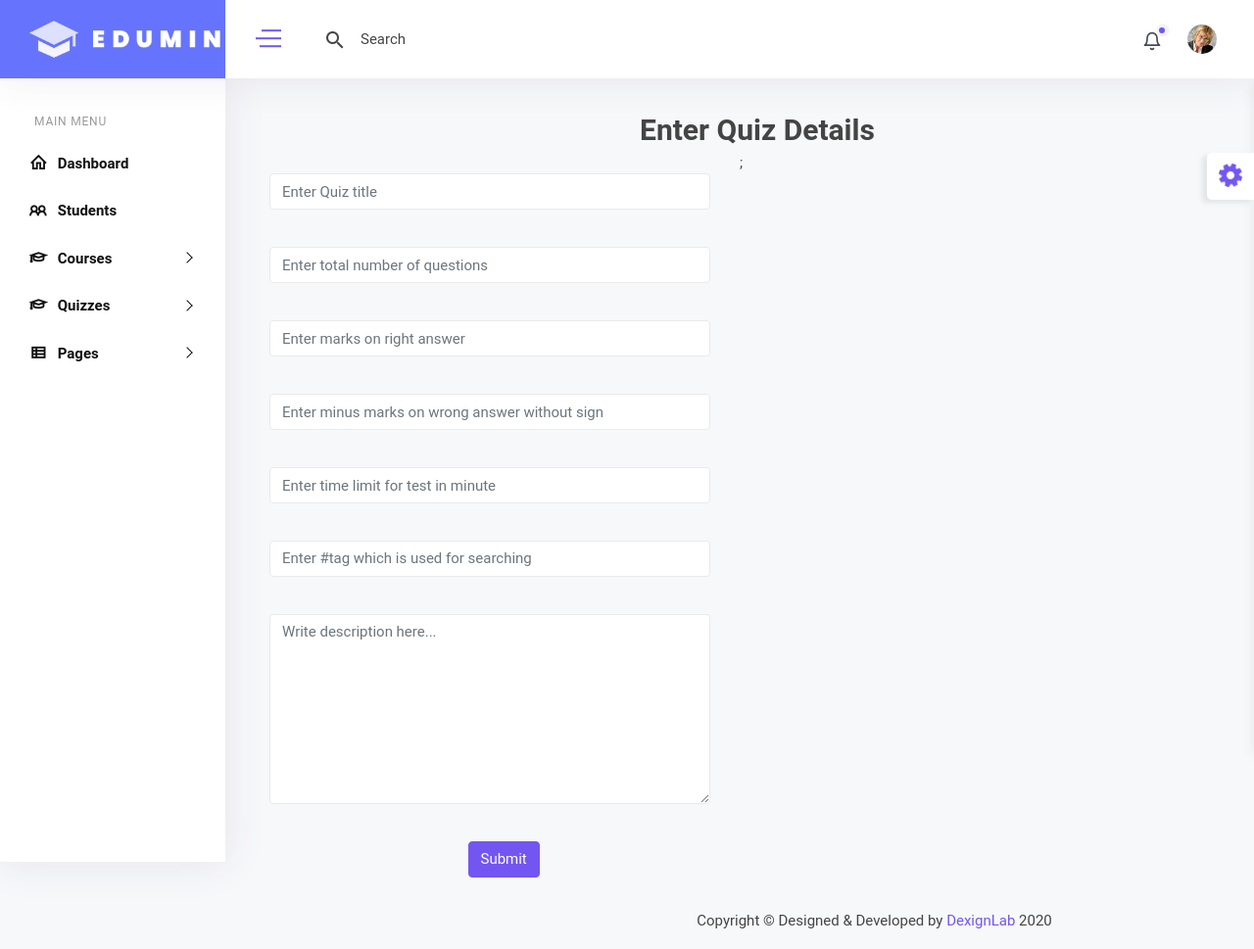
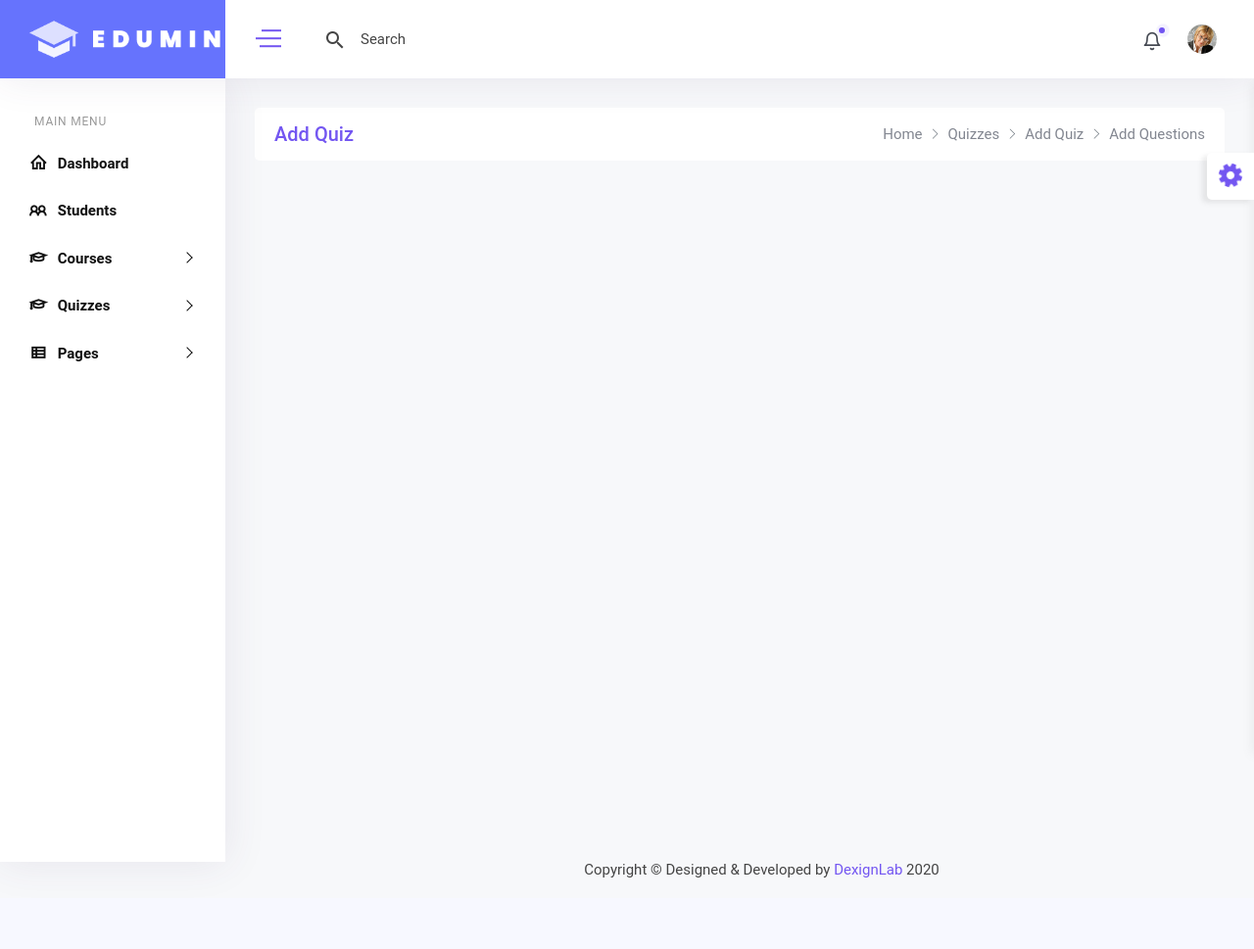
Before and after one commit to elFilaly001/QUIZZ, a PHP site: page /add-questions.php in a window 1280 px wide. Shown: the whole page at 98% size. After the commit the page ends 896 px from the top, so only its background shows below. Run offline with PHP 8.4, Linux system fonts and the light colour scheme; some web fonts are replaced.

```diff
--- a/Interface/add-questions.php
+++ b/Interface/add-questions.php
@@ -366,88 +366,21 @@
         ***********************************-->
 <div class="content-body">
     <div class="container-fluid">
-    <div class="row">
-<span class="title1" style="margin-left:40%;font-size:30px;"><b>Enter Quiz Details</b></span><br /><br />
- <div class="col-md-3"></div><div class="col-md-6">   <form class="form-horizontal title1" name="form" action="update.php?q=addquiz"  method="POST">
-<fieldset>
-
-
-<!-- Text input-->
-<div class="form-group">
-  <label class="col-md-12 control-label" for="name"></label>
-  <div class="col-md-12">
-  <input id="name" name="name" placeholder="Enter Quiz title" class="form-control input-md" type="text">
-
-  </div>
-</div>
-
-
-
-<!-- Text input-->
-<div class="form-group">
-  <label class="col-md-12 control-label" for="total"></label>
-  <div class="col-md-12">
-  <input id="total" name="total" placeholder="Enter total number of questions" class="form-control input-md" type="number">
-
-  </div>
-</div>
-
-<!-- Text input-->
-<div class="form-group">
-  <label class="col-md-12 control-label" for="right"></label>
-  <div class="col-md-12">
-  <input id="right" name="right" placeholder="Enter marks on right answer" class="form-control input-md" min="0" type="number">
-
-  </div>
-</div>
-
-<!-- Text input-->
-<div class="form-group">
-  <label class="col-md-12 control-label" for="wrong"></label>
-  <div class="col-md-12">
-  <input id="wrong" name="wrong" placeholder="Enter minus marks on wrong answer without sign" class="form-control input-md" min="0" type="number">
-
-  </div>
-</div>
-
-<!-- Text input-->
-<div class="form-group">
-  <label class="col-md-12 control-label" for="time"></label>
-  <div class="col-md-12">
-  <input id="time" name="time" placeholder="Enter time limit for test in minute" class="form-control input-md" min="1" type="number">
-
-  </div>
-</div>
-
-<!-- Text input-->
-<div class="form-group">
-  <label class="col-md-12 control-label" for="tag"></label>
-  <div class="col-md-12">
-  <input id="tag" name="tag" placeholder="Enter #tag which is used for searching" class="form-control input-md" type="text">
-
-  </div>
-</div>
-
-
-<!-- Text input-->
-<div class="form-group">
-  <label class="col-md-12 control-label" for="desc"></label>
-  <div class="col-md-12">
-  <textarea rows="8" cols="8" name="desc" class="form-control" placeholder="Write description here..."></textarea>
-  </div>
-</div>
-
-
-<div class="form-group">
-  <label class="col-md-12 control-label" for=""></label>
-  <div class="col-md-12">
-    <input  type="submit" style="margin-left:45%" class="btn btn-primary" value="Submit" class="btn btn-primary"/>
-  </div>
-</div>
-
-</fieldset>
-</form></div>;
-
+        <div class="row page-titles mx-0">
+            <div class="col-sm-6 p-md-0">
+                <div class="welcome-text">
+                    <h4>Add Quiz</h4>
+                </div>
+            </div>
+            <div class="col-sm-6 p-md-0 justify-content-sm-end mt-2 mt-sm-0 d-flex">
+                <ol class="breadcrumb">
+                    <li class="breadcrumb-item"><a href="index.html">Home</a></li>
+                    <li class="breadcrumb-item active"><a href="javascript:void(0);">Quizzes</a></li>
+                    <li class="breadcrumb-item active"><a href="javascript:void(0);">Add Quiz</a></li>
+                    <li class="breadcrumb-item active"><a href="javascript:void(0);">Add Questions</a></li>
+                        </ol>
+                    </div>
+                </div>
     </div>
 </div>
 
```
Also changed, not shown: Connection/connect.php (+10 -12 lines), Interface/Quizz/add.php (+56 -6 lines), Interface/add-quizzes.php (+127 -114 lines).
